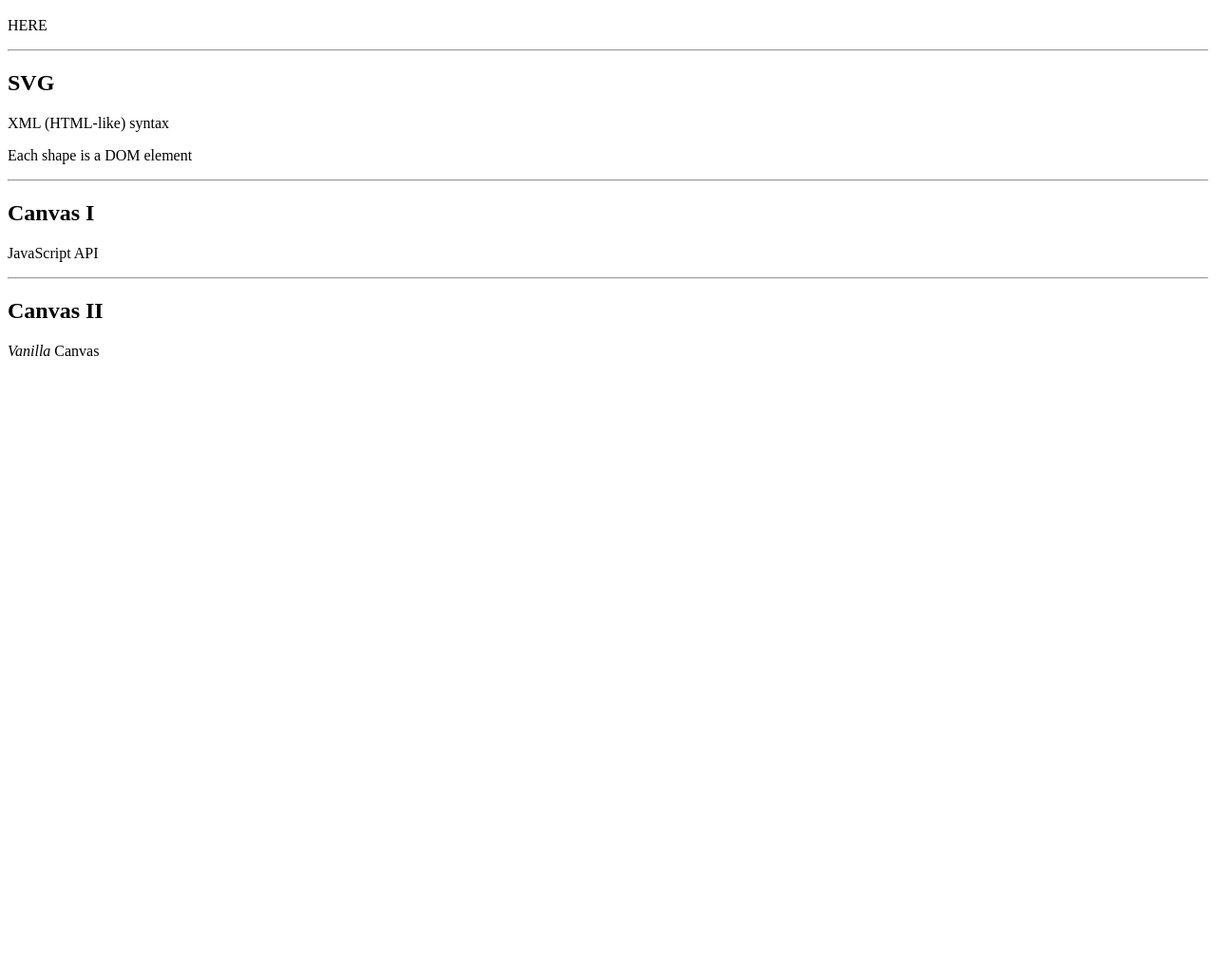
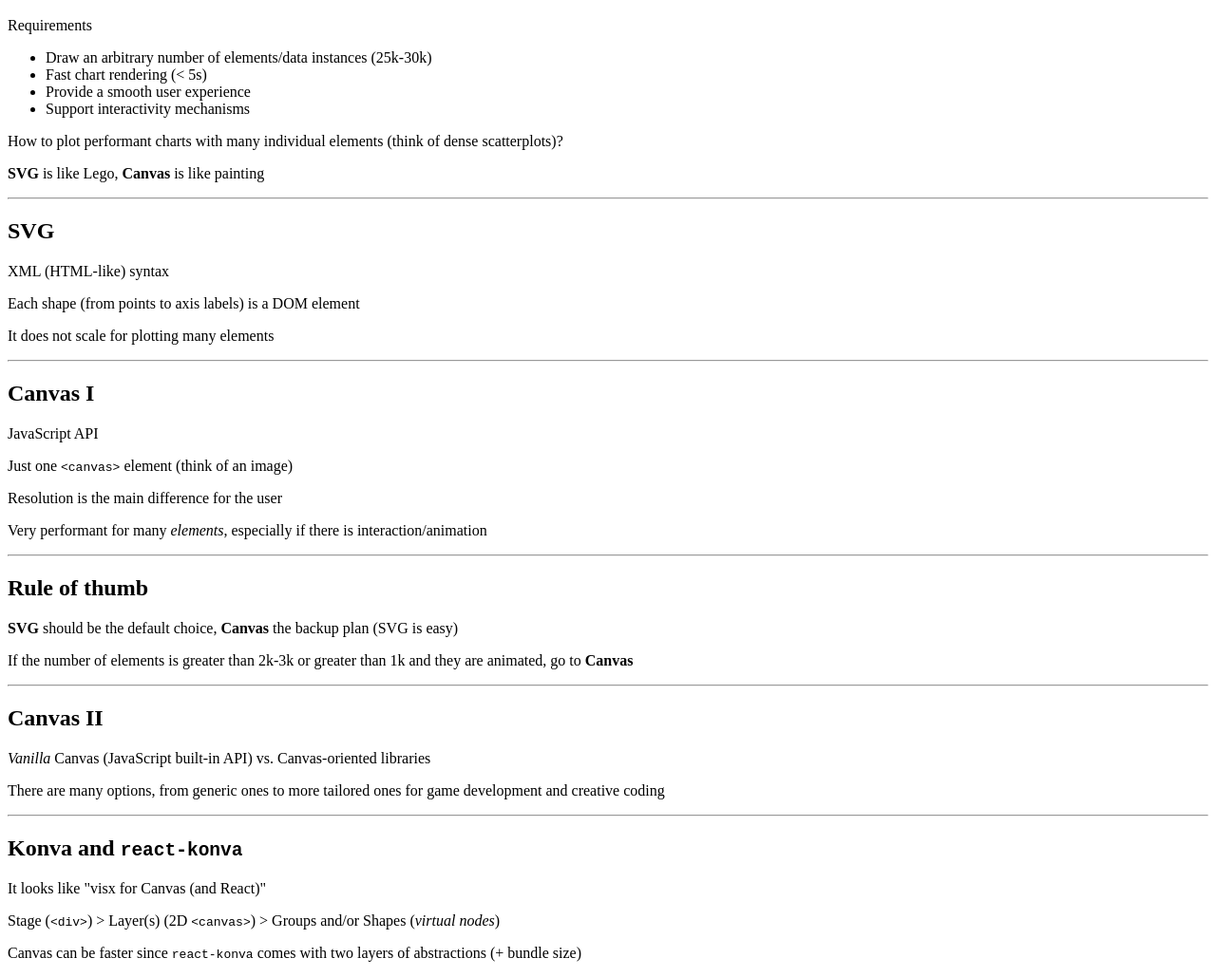
Before and after one commit to joaopalmeiro/fe-playground, an Eleventy site: page canvas-heatmap/presentation.md in a window 1280 px wide. Shown: the part 48-1077 px from the top of the page at 95% size. Before the commit the page ends 800 px from the top, so only its background shows below. Built offline with nearby package versions, Linux system fonts and the light colour scheme; Eleventy itself is replaced by a stand-in of ours; files that its build step writes are made by us from their sources.

Commit message:
Update presentation.md

```diff
--- a/canvas-heatmap/presentation.md
+++ b/canvas-heatmap/presentation.md
@@ -1,6 +1,15 @@
 # Canvas and React: A wedding (picture)
 
-HERE
+Requirements
+
+- Draw an arbitrary number of elements/data instances (25k-30k)
+- Fast chart rendering (< 5s)
+- Provide a smooth user experience
+- Support interactivity mechanisms
+
+How to plot performant charts with many individual elements (think of dense scatterplots)?
+
+**SVG** is like Lego, **Canvas** is like painting
 
 ---
 
@@ -8,7 +17,9 @@
 
 XML (HTML-like) syntax
 
-Each shape is a DOM element
+Each shape (from points to axis labels) is a DOM element
+
+It does not scale for plotting many elements
 
 ---
 
@@ -16,8 +27,34 @@
 
 JavaScript API
 
+Just one `<canvas>` element (think of an image)
+
+Resolution is the main difference for the user
+
+Very performant for many _elements_, especially if there is interaction/animation
+
+---
+
+## Rule of thumb
+
+**SVG** should be the default choice, **Canvas** the backup plan (SVG is easy)
+
+If the number of elements is greater than 2k-3k or greater than 1k and they are animated, go to **Canvas**
+
 ---
 
 ## Canvas II
 
-_Vanilla_ Canvas
+_Vanilla_ Canvas (JavaScript built-in API) vs. Canvas-oriented libraries
+
+There are many options, from generic ones to more tailored ones for game development and creative coding
+
+---
+
+## Konva and `react-konva`
+
+It looks like "visx for Canvas (and React)"
+
+Stage (`<div>`) > Layer(s) (2D `<canvas>`) > Groups and/or Shapes (_virtual nodes_)
+
+Canvas can be faster since `react-konva` comes with two layers of abstractions (+ bundle size)
```
